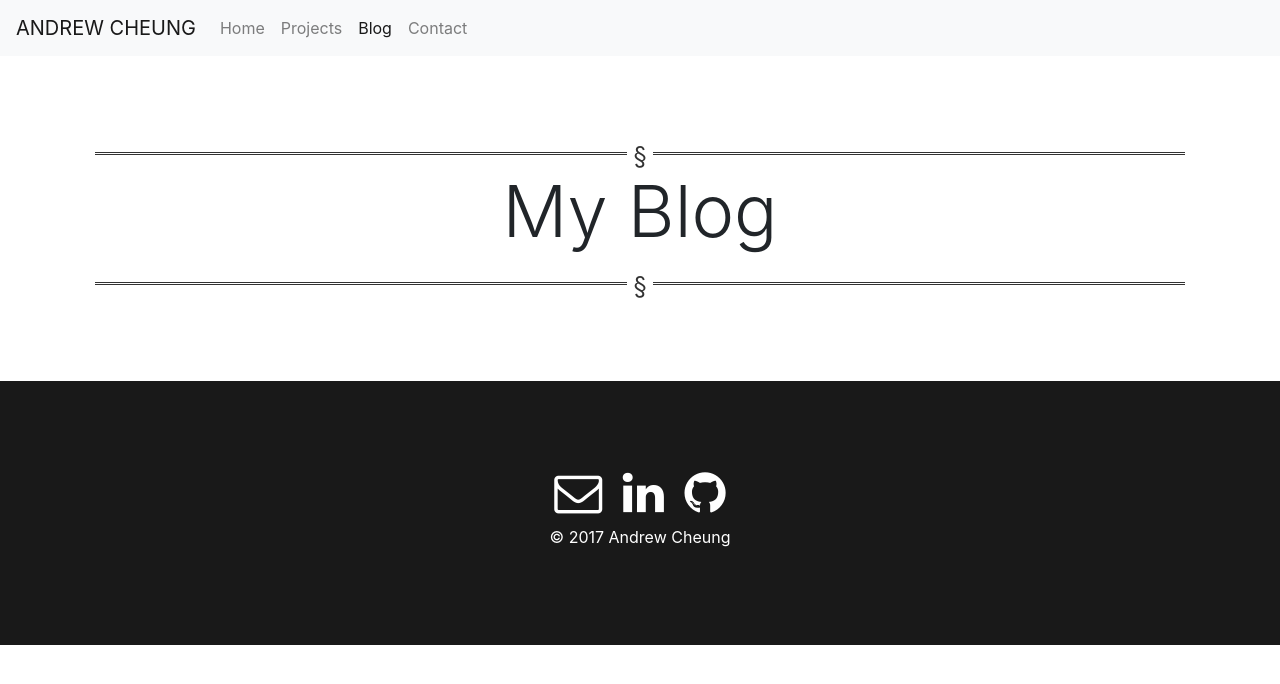
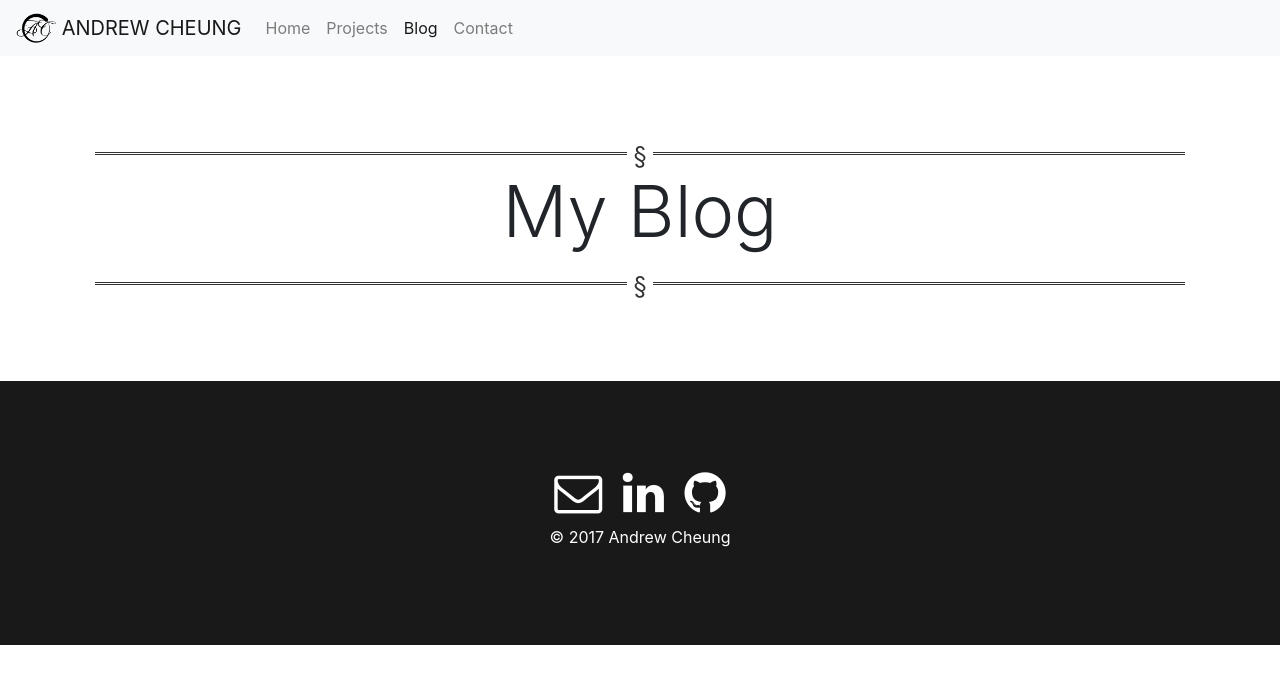
Before and after one commit to CheungAndrew/personal-website, a plain HTML site: page blog.html in a window 1280 px wide. Drawn offline with nearby package versions, Linux system fonts and the light colour scheme.

Commit message:
Added favicon

```diff
--- a/blog.html
+++ b/blog.html
@@ -13,12 +13,16 @@
     <!-- CSS -->
     <link rel="stylesheet" href="https://cdnjs.cloudflare.com/ajax/libs/font-awesome/4.7.0/css/font-awesome.min.css">
     <link rel="stylesheet" href="style.css">
+    <link rel="icon" type="image/x-icon" href="images/favicon.ico">
 </head>
 
 <body>
     <!-- Navigation Bar -->
     <nav class="navbar navbar-expand-lg navbar-light bg-light">
-        <a class="navbar-brand" href="index.html">ANDREW CHEUNG</a>
+        <a class="navbar-brand" href="index.html">
+            <img src="images/logo.png" width="40" height="30" class="d-inline-block align-top" alt="">
+            ANDREW CHEUNG
+        </a>
         <button class="navbar-toggler" type="button" data-toggle="collapse" data-target="#navbarNav" aria-controls="navbarNav" aria-expanded="false"
             aria-label="Toggle navigation">
           <span class="navbar-toggler-icon"></span>
```
Also changed, not shown: contact.html (+5 -1 lines), index.html (+7 -3 lines), projects.html (+5 -1 lines), images/favicon.ico (added), images/logo.png (added).
